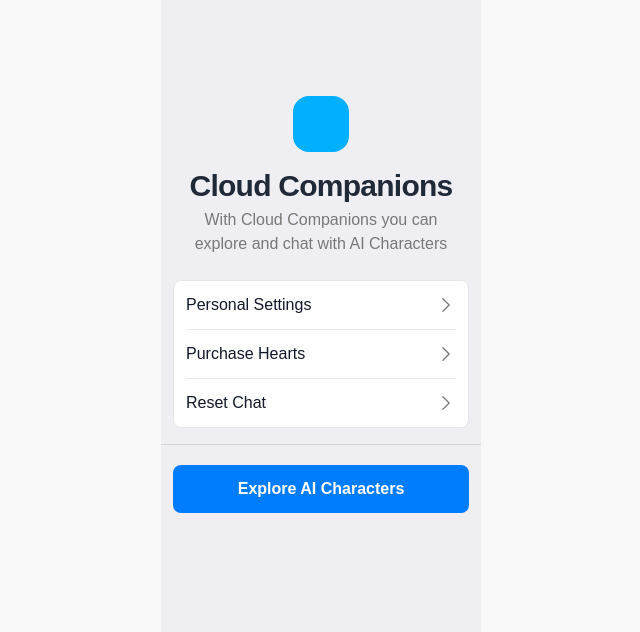
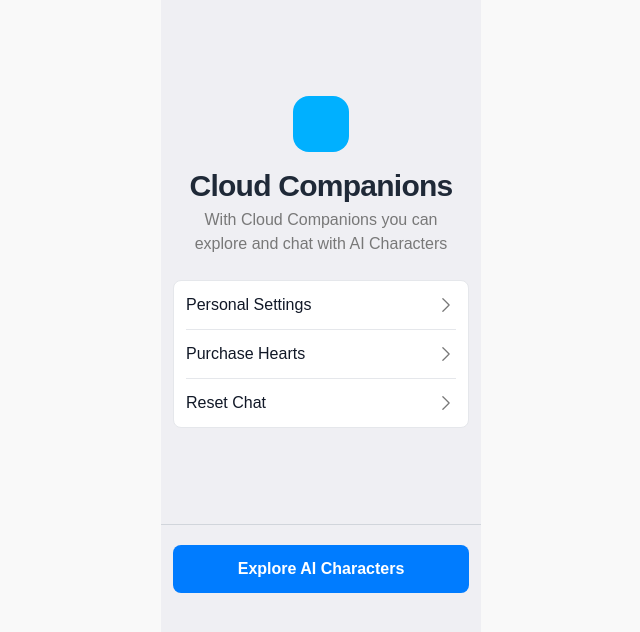
Before and after one commit to sda34495/companion-tele-app, a Next.js app: page / in a window 1280 px wide. Shown: the top 632 px of the page, without its empty margins (319-959 px from the left). Built offline with nearby package versions, Linux system fonts and the light colour scheme.

Commit message:
fix: footer

```diff
--- a/app/components/Homepage.tsx
+++ b/app/components/Homepage.tsx
@@ -82,15 +82,15 @@ const HomePage: React.FC = () => {
             </div>
           </div>
         </div>
+      </div>
           <hr className="border-gray-300 w-full mt-4 mb-5" />
       {/* Button at the bottom */}
-      <div className=" bg-[#efeff3] w-full px-3">
+      <div className=" bg-[#efeff3] h-full w-full px-3">
         <Link href="/explore">
           <button className="flex bg-[#007cff] justify-center w-full px-4 py-3 mb-5 font-semibold text-center rounded-lg text-white">
             Explore AI Characters
           </button>
         </Link>
-      </div>
       </div>
 
     </div>
```
